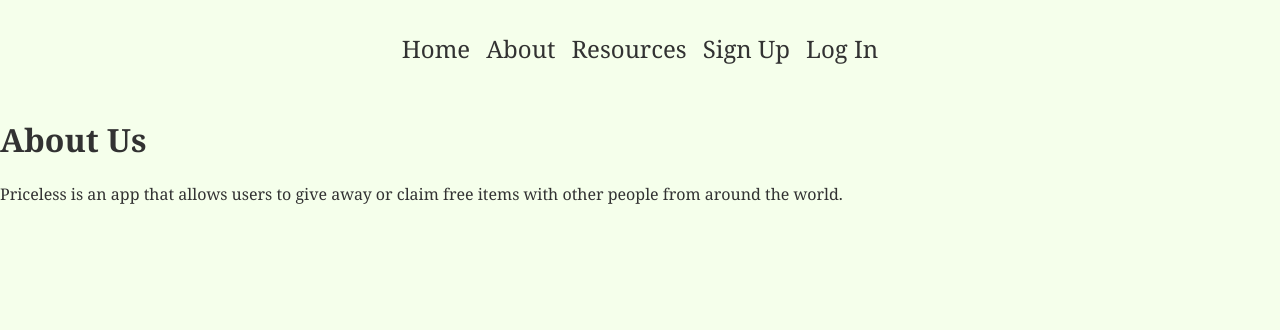
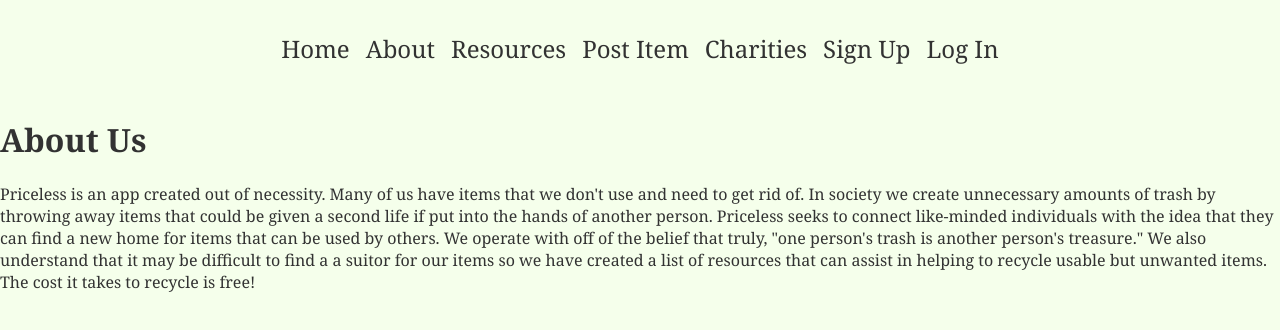
Before and after one commit to SEIR-Project-3/priceless-frontend, a React (Create React App) app: page /about in a window 1280 px wide. Shown: the top 330 px of the page. Built offline with nearby package versions, Linux system fonts and the light colour scheme; no server answers.

Commit message:
Added favicon, logo file, charities page and API

```diff
--- a/public/index.html
+++ b/public/index.html
@@ -24,7 +24,7 @@
       work correctly both with client-side routing and a non-root public URL.
       Learn how to configure a non-root public URL by running `npm run build`.
     -->
-    <title>React App</title>
+    <title>Priceless.</title>
   </head>
   <body>
     <noscript>You need to enable JavaScript to run this app.</noscript>
--- a/src/App.js
+++ b/src/App.js
@@ -11,10 +11,11 @@
 import Dashboard from './Components/Dashboard/Dashboard';
 import NewItemForm from './Components/Dashboard/NewItemForm';
 import Preferences from './Components/Dashboard/Preferences';
-import SignUpForm  from './Components/Authentication/SignUpForm';
+import SignUpForm from './Components/Authentication/SignUpForm';
+import Charities from './Components/Charities';
 
 function App() {
-	const [user, setUser] = useState()
+	const [user, setUser] = useState();
 	const [loggedIn, setLoggedIn] = useState(
 		localStorage.getItem('token') ? true : false
 	);
@@ -48,12 +49,16 @@
 				<Route
 					exact
 					path='/dashboard'
-					render={() => <Dashboard user={user} setUser={setUser} />} />
+					render={() => <Dashboard user={user} setUser={setUser} />}
+				/>
 				<Route
 					exact
 					path='/dashboard/preferences'
-					render={() => <Preferences user={user} setUser={setUser}/> }/>
+					render={() => <Preferences user={user} setUser={setUser} />}
+				/>
 				{/* <Route exact path='/dashboard' component={Dashboard} /> */}
+				<Route exact path='/charities' component={Charities} />
+				<Route exact path='/dashboard' component={Dashboard} />
 				<Route
 					exact
 					path='/login'
--- a/src/Components/About.js
+++ b/src/Components/About.js
@@ -5,7 +5,19 @@
 		<div>
 			<body>
 				<h1>About Us</h1>
-                    <p>Priceless is an app that allows users to give away or claim free items with other people from around the world.</p>
+				<p>
+					Priceless is an app created out of necessity. Many of us have items
+					that we don't use and need to get rid of. In society we create
+					unnecessary amounts of trash by throwing away items that could be
+					given a second life if put into the hands of another person. Priceless
+					seeks to connect like-minded individuals with the idea that they can
+					find a new home for items that can be used by others. We operate with
+					off of the belief that truly, "one person's trash is another person's
+					treasure." We also understand that it may be difficult to find a a
+					suitor for our items so we have created a list of resources that can
+					assist in helping to recycle usable but unwanted items. The cost it
+					takes to recycle is free!
+				</p>
 			</body>
 		</div>
 	);
--- /dev/null
+++ b/src/Components/Charities.js
@@ -0,0 +1,42 @@
+import axios from 'axios';
+import React, { useState, useEffect } from 'react';
+
+function Charities(props) {
+	const [charity, setCharity] = useState();
+
+	const searchOptions = {
+		key: process.env.CHARITY_API_KEY,
+		api: 'https://api.data.charitynavigator.org/v2/Organizations?app_id=2b49579f&',
+	};
+	// const url = `${searchOptions.api}app_key=${searchOptions.key}&rated=true`;
+	const url = `${searchOptions.api}app_key=c65806689af634aed9515d296a36d2b0&rated=true`;
+
+	const getCharity = async (params) => {
+		try {
+			const res = await axios.get(url);
+			console.log(res);
+			setCharity(res.data);
+		} catch (error) {
+			console.log(error);
+		}
+	};
+
+	useEffect(() => {
+		getCharity();
+	}, []);
+
+	if (!charity) {
+		return <h2>Loading...</h2>;
+	}
+	return (
+		<div>
+			{charity.map((item) => (
+				<ul>
+					<li>{item.charityNavigatorURL}</li>
+				</ul>
+			))}
+		</div>
+	);
+}
+
+export default Charities;
--- a/src/Components/Nav.js
+++ b/src/Components/Nav.js
@@ -2,13 +2,12 @@
 import { Link, useHistory } from 'react-router-dom';
 
 function Nav({ loggedIn, setLoggedIn }) {
-
 	const history = useHistory();
 
 	const logOut = () => {
 		setLoggedIn(false);
 		history.push('/home');
-	}
+	};
 
 	return (
 		<div>
@@ -22,15 +21,21 @@
 				<Link to='/resources' className='navLink'>
 					<p>Resources</p>
 				</Link>
+				<Link to='/newpost' className='navLink'>
+					<p>Post Item</p>
+				</Link>
+				<Link to='/charities' className='navLink'>
+					<p>Charities</p>
+				</Link>
 				{loggedIn ? (
 					<>
 						<Link to='/dashboard' className='navLink'>
 							<p>Dashboard</p>
 						</Link>
-				<Link to='/newpost' className='navLink'>
-					<p>Post Item</p>
-				</Link>
-						<button onClick={logOut}  className='logOutBtn'>
+						<Link to='/newpost' className='navLink'>
+							<p>Post Item</p>
+						</Link>
+						<button onClick={logOut} className='logOutBtn'>
 							<p>Log Out</p>
 						</button>
 					</>
```
Also changed, not shown: src/assets/Priceless-logo.png (added), 1 other file (tests, documents, lock files or other folders). Lines whose indentation alone changed are shown as unchanged.
